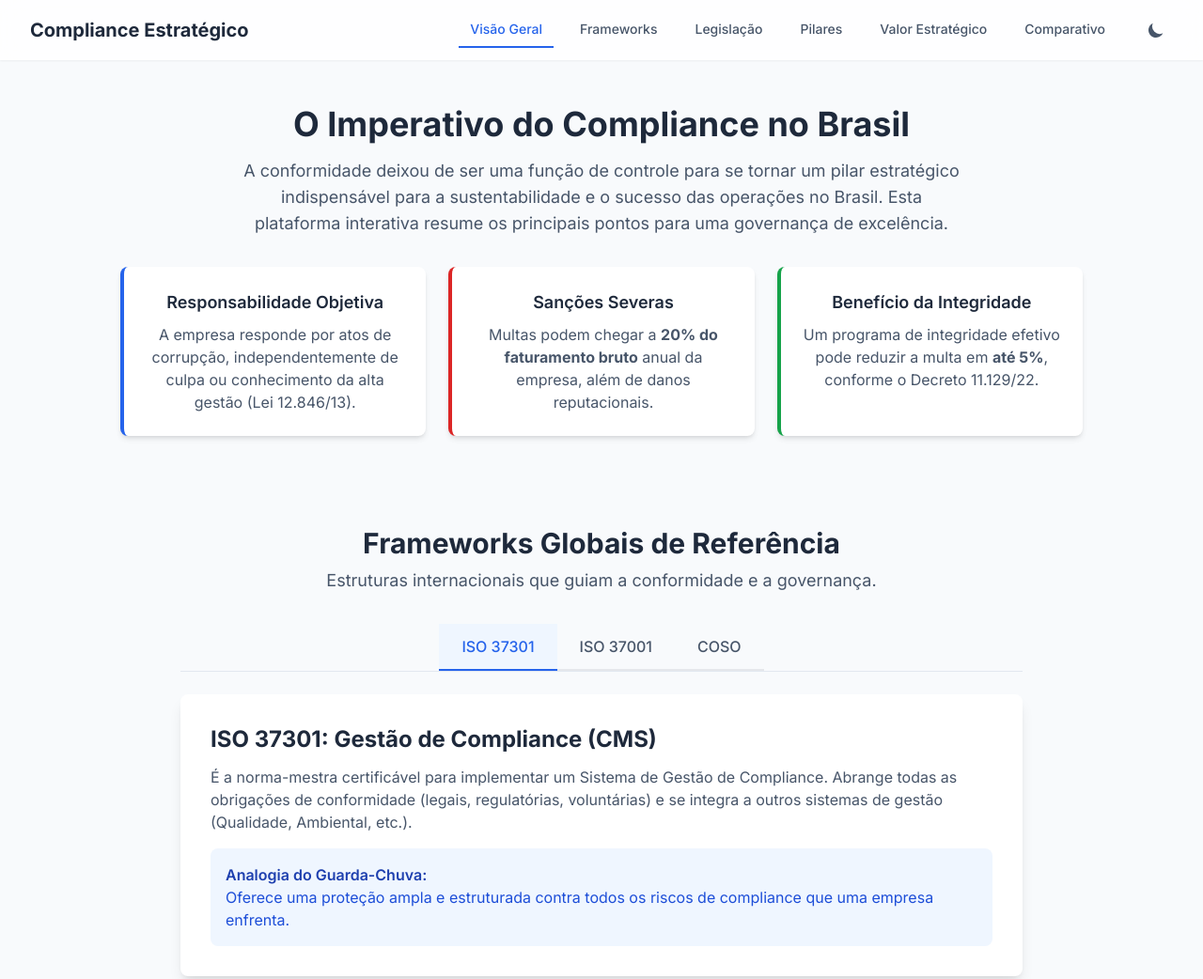
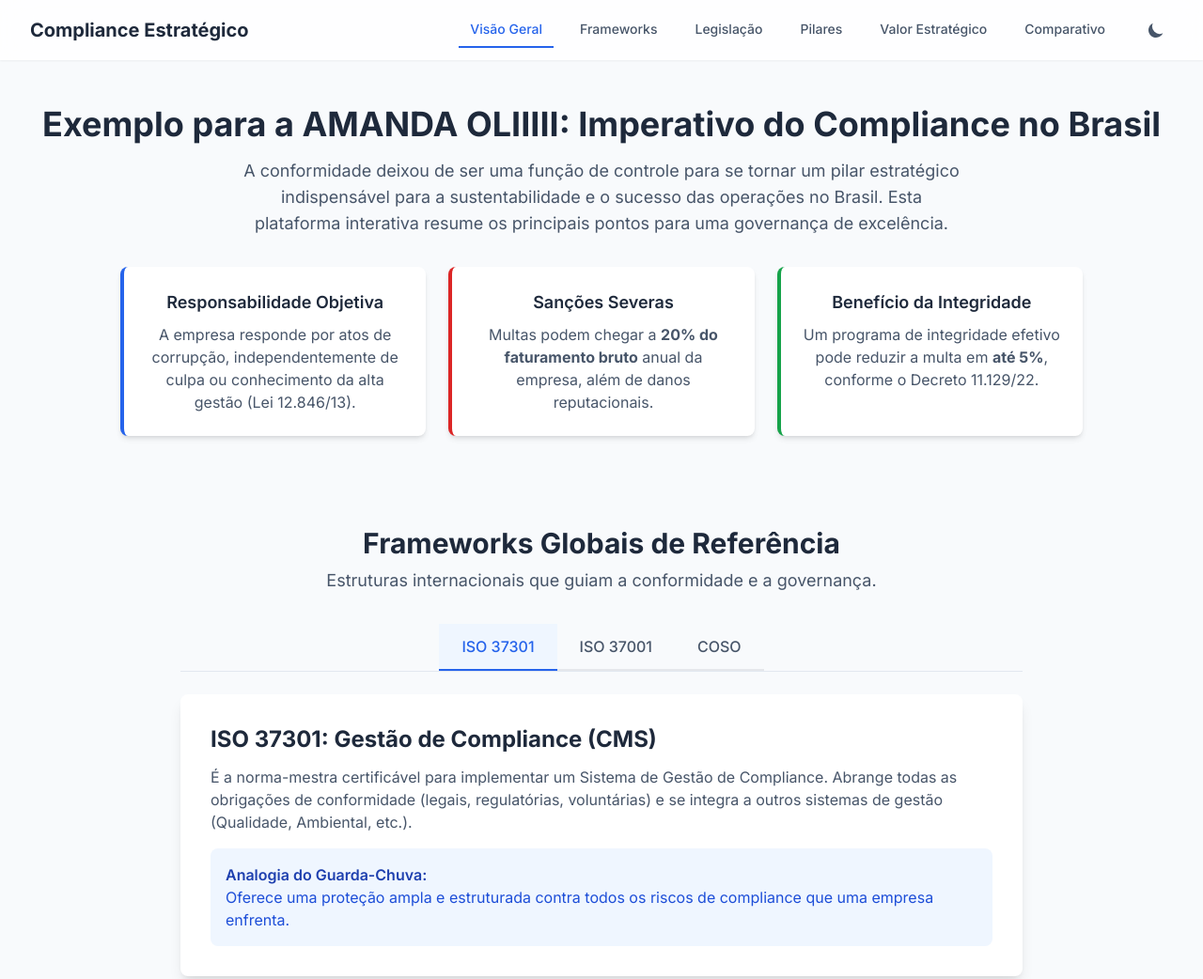
Before and after one commit to JohnDoe-MGS/para_amanda_teste, a plain HTML site: page index.html in a window 1280 px wide. Shown: the top 1042 px of the page at 94% size. Drawn offline with nearby package versions, Linux system fonts and the light colour scheme.

Commit message:
Update index.html

```diff
--- a/index.html
+++ b/index.html
@@ -127,7 +127,7 @@
     <main class="container mx-auto px-4 sm:px-6 lg:px-8 py-8 md:py-12">
 
         <section id="overview" class="text-center mb-16 md:mb-24">
-            <h2 class="text-3xl md:text-4xl font-bold text-slate-800 dark:text-slate-100 mb-4">O Imperativo do Compliance no Brasil</h2>
+            <h2 class="text-3xl md:text-4xl font-bold text-slate-800 dark:text-slate-100 mb-4">Exemplo para a AMANDA OLIIIII: Imperativo do Compliance no Brasil</h2>
             <p class="max-w-3xl mx-auto text-lg text-slate-600 dark:text-slate-400 mb-8">
                 A conformidade deixou de ser uma função de controle para se tornar um pilar estratégico indispensável para a sustentabilidade e o sucesso das operações no Brasil. Esta plataforma interativa resume os principais pontos para uma governança de excelência.
             </p>
```
